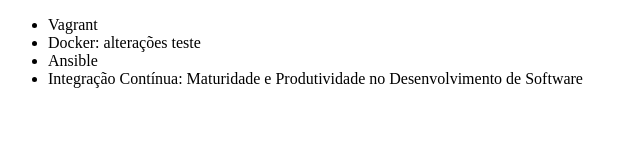
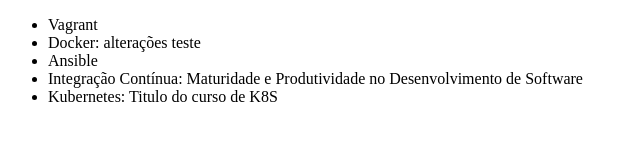
Before and after one commit to scarface7rl/Git_Training, a plain HTML site: page index.html in a window 1280 px wide. Shown: the whole page, without its empty margins (0-640 px from the left). Drawn offline with Linux system fonts and the light colour scheme.

Commit message:
teste conflito rebase

```diff
--- a/index.html
+++ b/index.html
@@ -12,6 +12,7 @@
         <li>Docker: alterações teste</li>
         <li>Ansible</li>
         <li>Integração Contínua: Maturidade e Produtividade no Desenvolvimento de Software</li>
+        <li>Kubernetes: Titulo do curso de K8S</li>
     </ul>
 </body>
 
```
